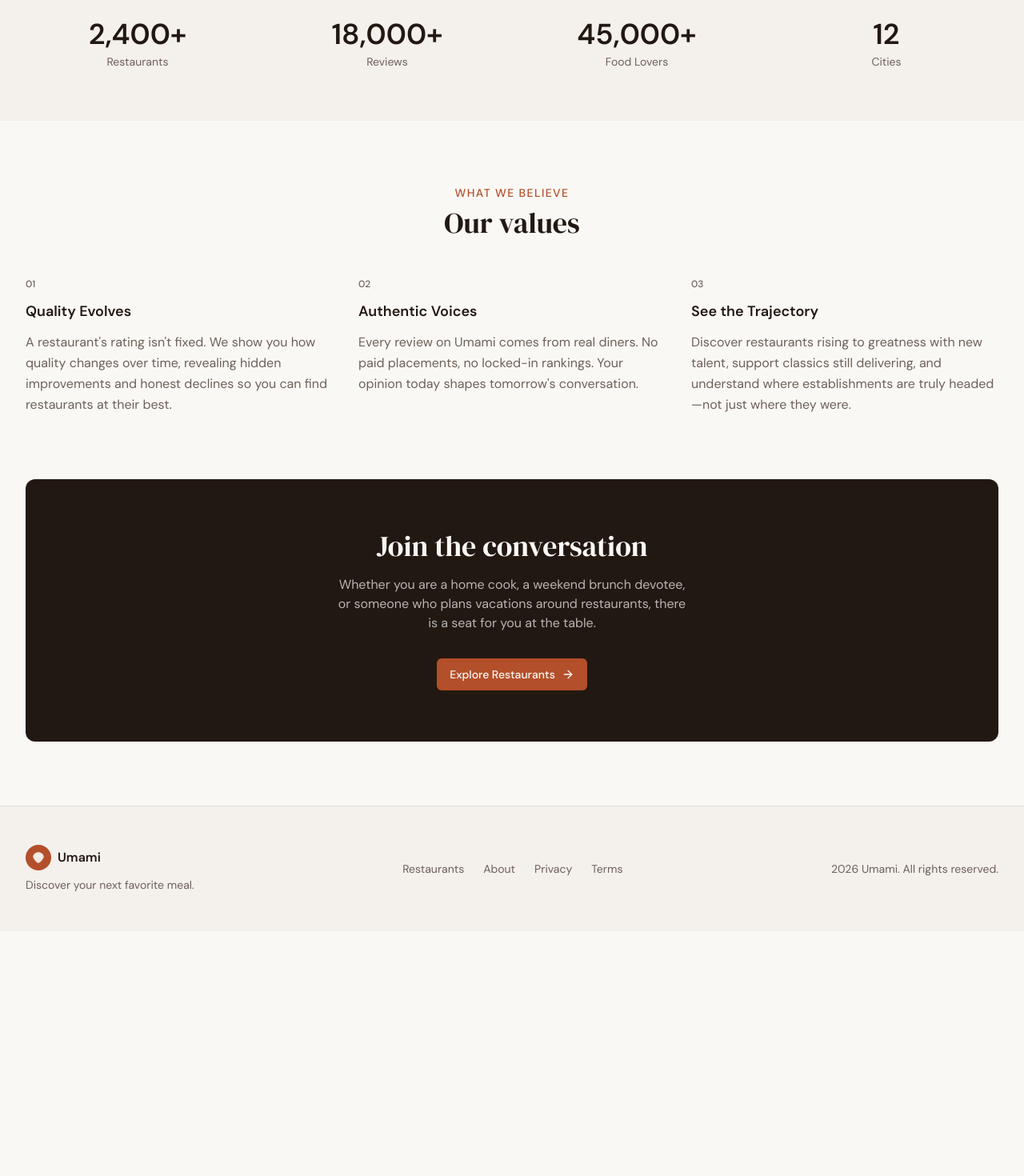
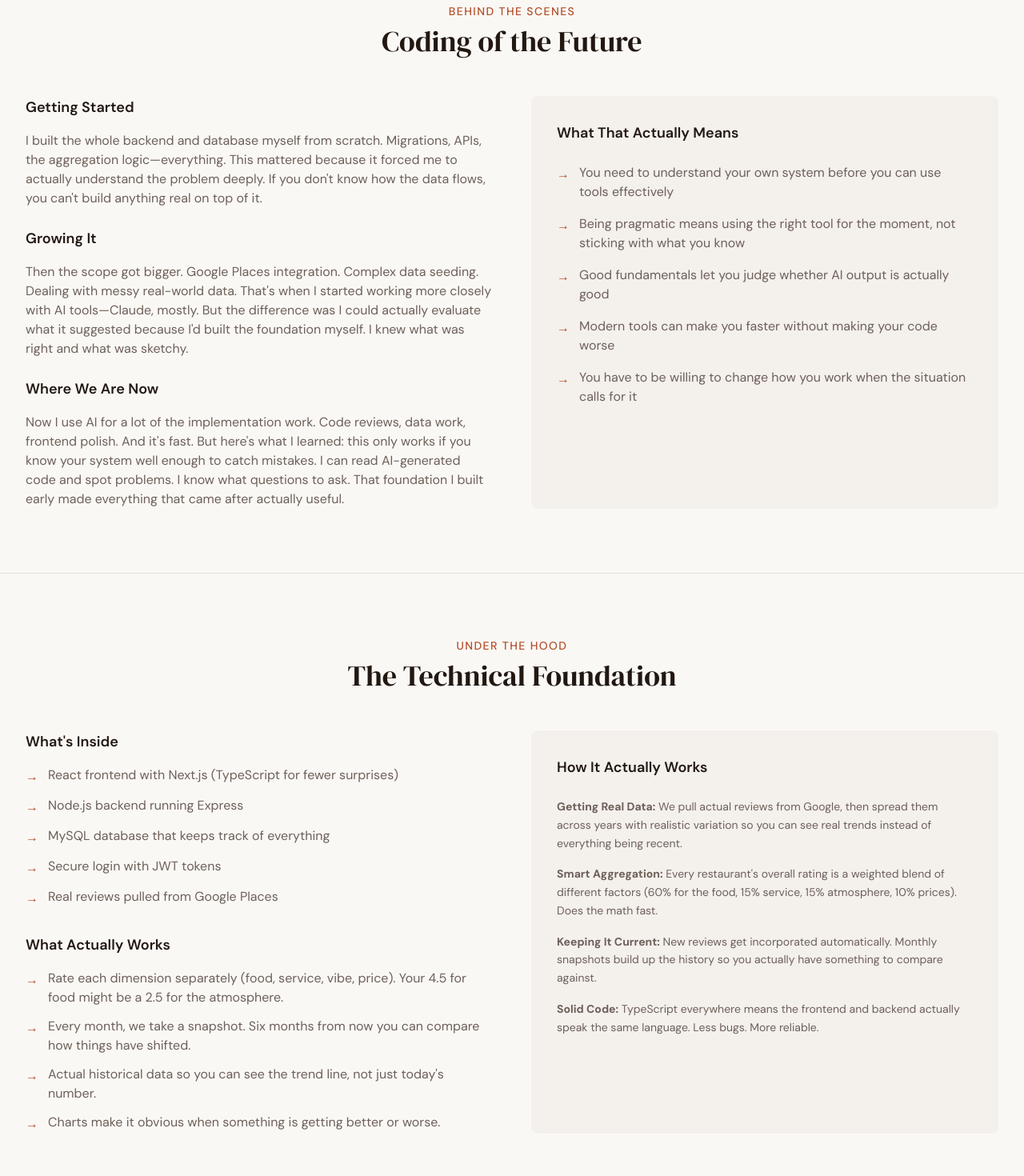
Before and after one commit to TaigaChang/food-review-app, a Next.js app in the folder client/: page /about in a window 1280 px wide. Shown: the part 1180-2650 px from the top of the page at 80% size. Before the commit the page ends 2344 px from the top, so only its background shows below. Built offline with nearby package versions, Linux system fonts and the light colour scheme.

Commit message:
CHANGE: About section: Add more technical details about project in about section.

```diff
--- a/client/app/about/page.tsx
+++ b/client/app/about/page.tsx
@@ -9,13 +9,6 @@ export const metadata = {
   title: "About - Umami",
   description: "The story behind Umami. We believe every meal tells a story worth sharing.",
 }
-
-const stats = [
-  { value: "2,400+", label: "Restaurants" },
-  { value: "18,000+", label: "Reviews" },
-  { value: "45,000+", label: "Food Lovers" },
-  { value: "12", label: "Cities" },
-]
 
 const values = [
   {
@@ -65,24 +58,24 @@ export default function AboutPage() {
           <div className="grid items-center gap-12 lg:grid-cols-2">
             <div>
               <h2 className="font-serif text-3xl text-foreground md:text-4xl text-balance">
-                Restaurant quality isn't frozen in time—it evolves
+                Restaurants Aren't Static
               </h2>
               <div className="mt-6 flex flex-col gap-4 leading-relaxed text-muted-foreground">
                 <p>
-                  Umami was created by Taiga Chang in October 2025 with a simple observation: we've all been to a restaurant coasting on yesterday's reputation. A place that was brilliant five years ago but has lost its edge. Meanwhile, down the street, a tired neighborhood spot got new management and is absolutely thriving now.
+                  I created Umami because I got tired of looking at a 4.2-star average and having no idea what it actually means. Is this place still good? Did they hire a new chef? Did everyone leave? A single number doesn't tell you any of that.
                 </p>
                 <p>
-                  Most review platforms show you an average, a single number frozen in time. But restaurants are living businesses. They evolve. A change in chef. New ownership. A fresh approach to familiar recipes. These moments matter, and they deserve to be seen.
+                  We've all been there—the restaurant that used to be amazing but clearly lost the plot. Or you find this place you've never heard of and the ratings have climbed 0.8 stars in the last year. That trajectory tells you everything. It shows you which places are getting better, which are coasting, and which are genuinely slipping. That's the story that matters.
                 </p>
                 <p>
-                  That's why Umami tracks ratings over time. Not just where a restaurant is, but where it's heading. You discover not just the destination, but the trajectory. You find the hidden gems that are rising, support the classics that are still delivering, and confidently skip the places resting on their laurels.
+                  So instead of showing you a frozen snapshot in time, Umami shows you the trend. Watch a place rise. See when quality dips. Find the restaurants that are actually on an upswing. Once you start looking at ratings this way, you can't go back.
                 </p>
               </div>
             </div>
             <div className="relative aspect-[4/3] overflow-hidden rounded-lg">
               <Image
                 src="/images/about-mission.jpg"
-                alt="Hands preparing artisan food on a wooden cutting board with fresh herbs"
+                alt="Restaurant dining experience"
                 fill
                 className="object-cover"
                 sizes="(max-width: 1024px) 100vw, 50vw"
@@ -91,54 +84,140 @@ export default function AboutPage() {
           </div>
         </section>
 
-        {/* Stats */}
-        <section className="bg-secondary/50 py-16">
-          <div className="mx-auto max-w-7xl px-4 lg:px-8">
-            <div className="grid grid-cols-2 gap-8 md:grid-cols-4">
-              {stats.map((stat) => (
-                <div key={stat.label} className="text-center">
-                  <p className="text-3xl font-semibold text-foreground md:text-4xl">
-                    {stat.value}
-                  </p>
-                  <p className="mt-1 text-sm text-muted-foreground">{stat.label}</p>
-                </div>
-              ))}
+        {/* Dev Journey */}
+        <section className="mx-auto max-w-7xl px-4 py-20 lg:px-8 border-t">
+          <div className="text-center mb-12">
+            <p className="text-sm font-medium uppercase tracking-widest text-primary">
+              Behind the Scenes
+            </p>
+            <h2 className="mt-2 font-serif text-3xl text-foreground md:text-4xl text-balance">
+              Coding of the Future
+            </h2>
+          </div>
+          <div className="grid gap-12 lg:grid-cols-2">
+            <div>
+              <h3 className="font-semibold text-lg text-foreground mb-4">Getting Started</h3>
+              <p className="text-muted-foreground mb-4">I built the whole backend and database myself from scratch. Migrations, APIs, the aggregation logic—everything. This mattered because it forced me to actually understand the problem deeply. If you don't know how the data flows, you can't build anything real on top of it.</p>
+
+              <h3 className="font-semibold text-lg text-foreground mb-4 mt-6">Growing It</h3>
+              <p className="text-muted-foreground mb-4">Then the scope got bigger. Google Places integration. Complex data seeding. Dealing with messy real-world data. That's when I started working more closely with AI tools—Claude, mostly. But the difference was I could actually evaluate what it suggested because I'd built the foundation myself. I knew what was right and what was sketchy.</p>
+
+              <h3 className="font-semibold text-lg text-foreground mb-4 mt-6">Where We Are Now</h3>
+              <p className="text-muted-foreground">Now I use AI for a lot of the implementation work. Code reviews, data work, frontend polish. And it's fast. But here's what I learned: this only works if you know your system well enough to catch mistakes. I can read AI-generated code and spot problems. I know what questions to ask. That foundation I built early made everything that came after actually useful.</p>
+            </div>
+            <div className="bg-secondary/50 rounded-lg p-8">
+              <h3 className="font-semibold text-lg text-foreground mb-6">What That Actually Means</h3>
+              <ul className="space-y-4 text-muted-foreground">
+                <li className="flex gap-3">
+                  <span className="text-primary font-bold mt-0.5">→</span>
+                  <span>You need to understand your own system before you can use tools effectively</span>
+                </li>
+                <li className="flex gap-3">
+                  <span className="text-primary font-bold mt-0.5">→</span>
+                  <span>Being pragmatic means using the right tool for the moment, not sticking with what you know</span>
+                </li>
+                <li className="flex gap-3">
+                  <span className="text-primary font-bold mt-0.5">→</span>
+                  <span>Good fundamentals let you judge whether AI output is actually good</span>
+                </li>
+                <li className="flex gap-3">
+                  <span className="text-primary font-bold mt-0.5">→</span>
+                  <span>Modern tools can make you faster without making your code worse</span>
+                </li>
+                <li className="flex gap-3">
+                  <span className="text-primary font-bold mt-0.5">→</span>
+                  <span>You have to be willing to change how you work when the situation calls for it</span>
+                </li>
+              </ul>
             </div>
           </div>
         </section>
 
         {/* Values */}
-        <section className="mx-auto max-w-7xl px-4 py-20 lg:px-8">
-          <div className="text-center">
+        {/* Technical Foundation */}
+        <section className="mx-auto max-w-7xl px-4 py-20 lg:px-8 border-t">
+          <div className="text-center mb-12">
             <p className="text-sm font-medium uppercase tracking-widest text-primary">
-              What we believe
+              Under the Hood
             </p>
             <h2 className="mt-2 font-serif text-3xl text-foreground md:text-4xl text-balance">
-              Our values
+              The Technical Foundation
             </h2>
           </div>
+          <div className="grid gap-12 lg:grid-cols-2">
+            <div>
+              <h3 className="font-semibold text-lg text-foreground mb-4">What's Inside</h3>
+              <ul className="space-y-3 text-muted-foreground">
+                <li className="flex gap-3">
+                  <span className="text-primary font-bold mt-0.5">→</span>
+                  <span>React frontend with Next.js (TypeScript for fewer surprises)</span>
+                </li>
+                <li className="flex gap-3">
+                  <span className="text-primary font-bold mt-0.5">→</span>
+                  <span>Node.js backend running Express</span>
+                </li>
+                <li className="flex gap-3">
+                  <span className="text-primary font-bold mt-0.5">→</span>
+                  <span>MySQL database that keeps track of everything</span>
+                </li>
+                <li className="flex gap-3">
+                  <span className="text-primary font-bold mt-0.5">→</span>
+                  <span>Secure login with JWT tokens</span>
+                </li>
+                <li className="flex gap-3">
+                  <span className="text-primary font-bold mt-0.5">→</span>
+                  <span>Real reviews pulled from Google Places</span>
+                </li>
+              </ul>
 
-          <div className="mt-12 grid gap-8 sm:grid-cols-3">
-            {values.map((value, idx) => (
-              <div key={value.title} className="flex flex-col gap-3">
-                <span className="text-xs font-medium text-muted-foreground">
-                  {String(idx + 1).padStart(2, "0")}
-                </span>
-                <h3 className="text-lg font-semibold text-foreground">{value.title}</h3>
-                <p className="leading-relaxed text-muted-foreground">{value.description}</p>
-              </div>
-            ))}
+              <h3 className="font-semibold text-lg text-foreground mb-4 mt-8">What Actually Works</h3>
+              <ul className="space-y-3 text-muted-foreground">
+                <li className="flex gap-3">
+                  <span className="text-primary font-bold mt-0.5">→</span>
+                  <span>Rate each dimension separately (food, service, vibe, price). Your 4.5 for food might be a 2.5 for the atmosphere.</span>
+                </li>
+                <li className="flex gap-3">
+                  <span className="text-primary font-bold mt-0.5">→</span>
+                  <span>Every month, we take a snapshot. Six months from now you can compare how things have shifted.</span>
+                </li>
+                <li className="flex gap-3">
+                  <span className="text-primary font-bold mt-0.5">→</span>
+                  <span>Actual historical data so you can see the trend line, not just today's number.</span>
+                </li>
+                <li className="flex gap-3">
+                  <span className="text-primary font-bold mt-0.5">→</span>
+                  <span>Charts make it obvious when something is getting better or worse.</span>
+                </li>
+              </ul>
+            </div>
+            <div className="bg-secondary/50 rounded-lg p-8">
+              <h3 className="font-semibold text-lg text-foreground mb-6">How It Actually Works</h3>
+              <ul className="space-y-4 text-sm text-muted-foreground leading-relaxed">
+                <li>
+                  <strong>Getting Real Data:</strong> We pull actual reviews from Google, then spread them across years with realistic variation so you can see real trends instead of everything being recent.
+                </li>
+                <li>
+                  <strong>Smart Aggregation:</strong> Every restaurant's overall rating is a weighted blend of different factors (60% for the food, 15% service, 15% atmosphere, 10% prices). Does the math fast.
+                </li>
+                <li>
+                  <strong>Keeping It Current:</strong> New reviews get incorporated automatically. Monthly snapshots build up the history so you actually have something to compare against.
+                </li>
+                <li>
+                  <strong>Solid Code:</strong> TypeScript everywhere means the frontend and backend actually speak the same language. Less bugs. More reliable.
+                </li>
+              </ul>
+            </div>
           </div>
         </section>
 
         {/* CTA */}
-        <section className="mx-auto max-w-7xl px-4 pb-20 lg:px-8">
+        <section className="mx-auto max-w-7xl px-4 pb-20 lg:px-8 border-t">
           <div className="flex flex-col items-center rounded-xl bg-foreground px-6 py-16 text-center md:px-12">
             <h2 className="max-w-lg font-serif text-3xl text-background md:text-4xl text-balance">
-              Join the conversation
+              Go Find Your Next Favorite Place
             </h2>
             <p className="mt-4 max-w-md text-background/70">
-              Whether you are a home cook, a weekend brunch devotee, or someone who plans vacations around restaurants, there is a seat for you at the table.
+              Seriously. Explore the map, watch the ratings change over time, and find restaurants that are actually getting better. Skip the ones that are coasting.
             </p>
             <Button asChild size="lg" className="mt-8 gap-2">
               <Link href="/restaurants">
```
